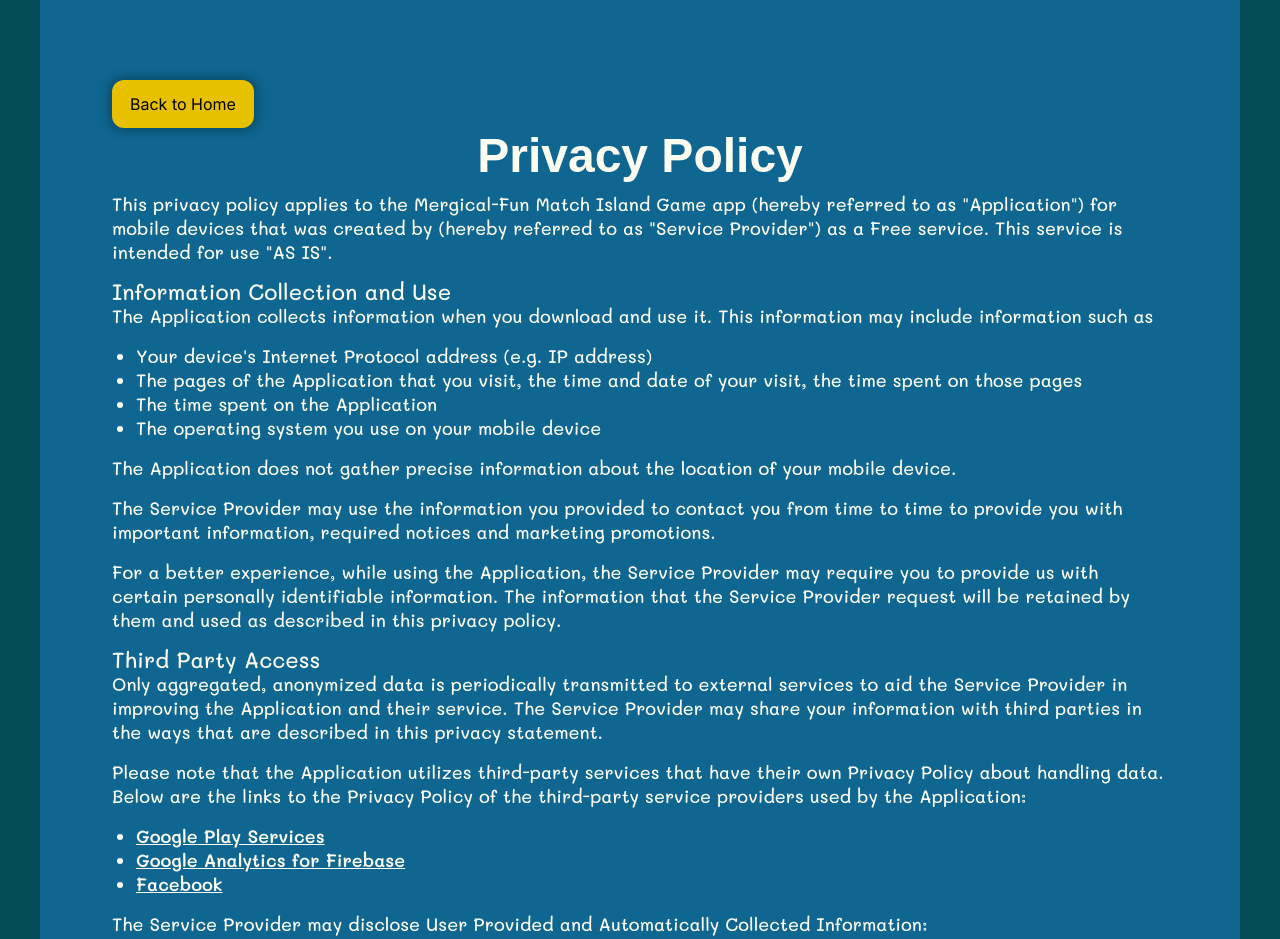
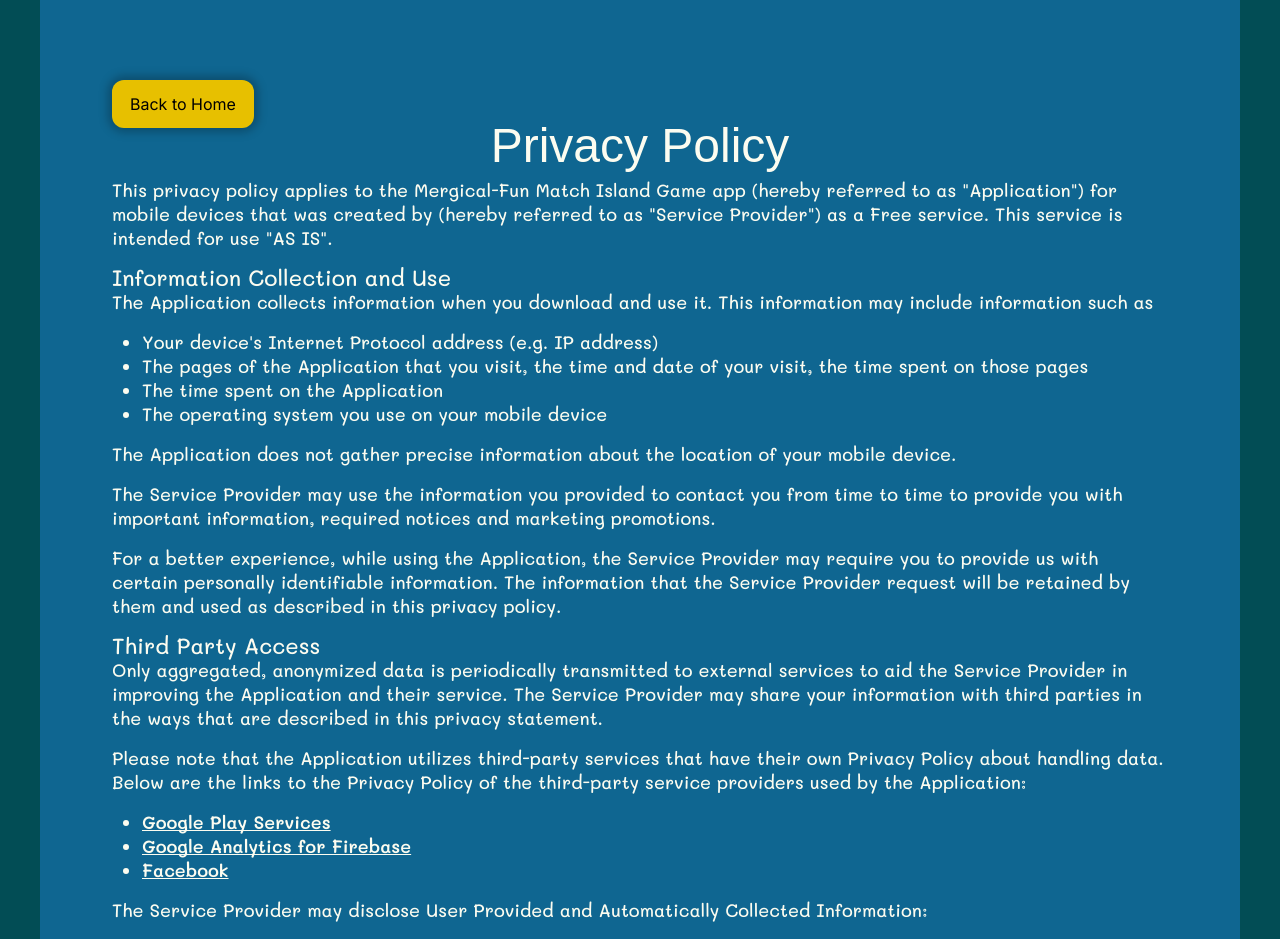
Before and after one commit to VitaliyOl/fun-match-island, a website built with Vite: page src/privacy-policy.html in a window 1280 px wide. Shown: the top 939 px of the page. Built offline with nearby package versions, Linux system fonts and the light colour scheme; a web font is replaced by a local one.

Commit message:
Update privacy-policy.scss

```diff
--- a/src/scss/privacy-policy.scss
+++ b/src/scss/privacy-policy.scss
@@ -14,7 +14,7 @@
 
   &:hover,
   &:active {
-    transform: scale(1.03);
+    transform: scale(0.92);
     box-shadow: 0 4px 20px 8px rgba(0, 0, 0, 0.25);
   }
 
@@ -36,8 +36,10 @@
 
   @media screen and (min-width: 1200px) {
     font-family: 'Piedra', sans-serif;
+    font-weight: 400;
     font-size: 48px;
-    margin-bottom: 24px;
+    margin-bottom: 20px;
+    margin-top: 6px;
   }
 }
 
@@ -75,7 +77,7 @@
 
   @media screen and (min-width: 1200px) {
     font-size: 18px;
-    padding-left: 24px;
+    padding-left: 30px;
   }
 }
 
@@ -85,7 +87,9 @@
   font-size: 14px;
   color: #fcfcf0;
   margin-bottom: 16px;
+  font-weight: 600;
   text-decoration: underline;
+  text-decoration-skip-ink: none;
   transition: all 300ms ease;
 
   &:hover,
```
